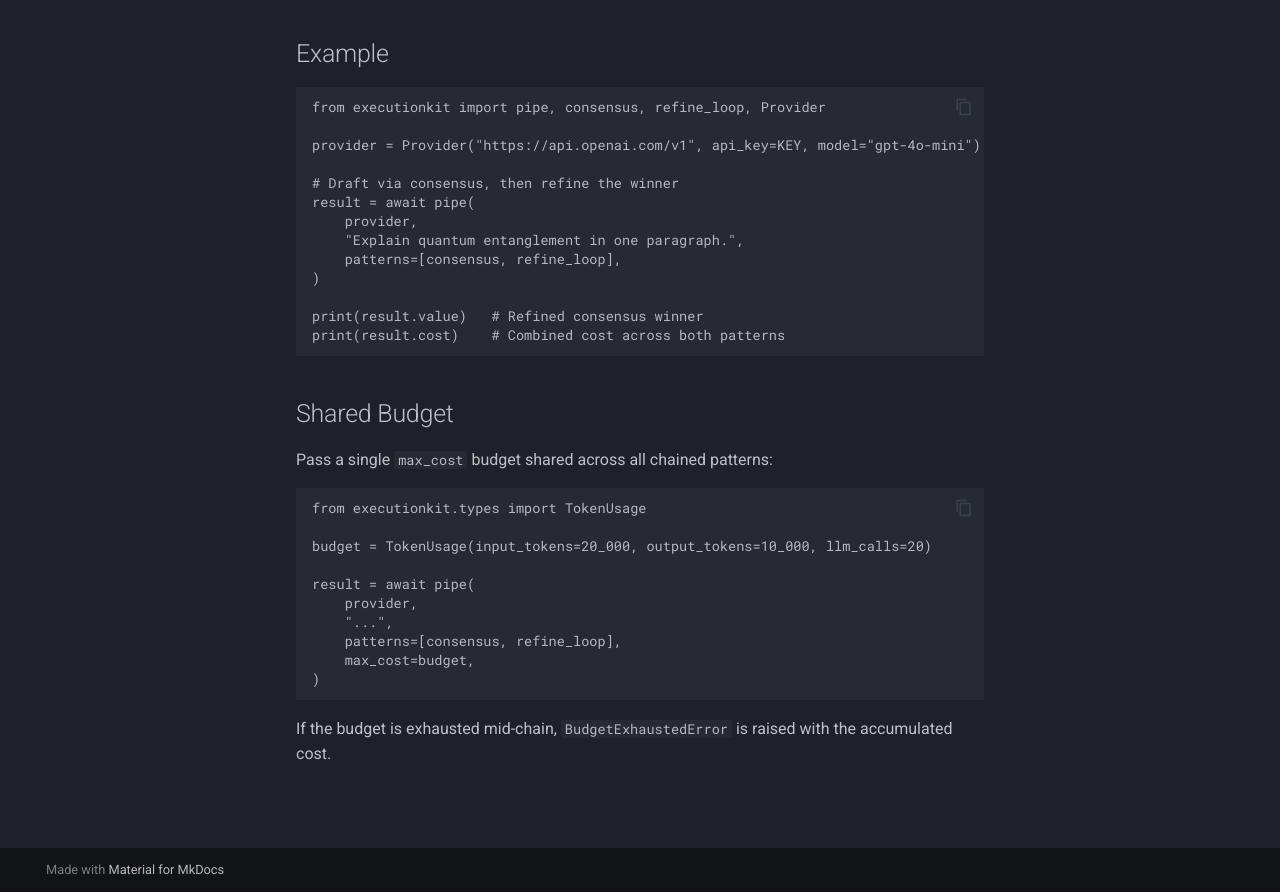
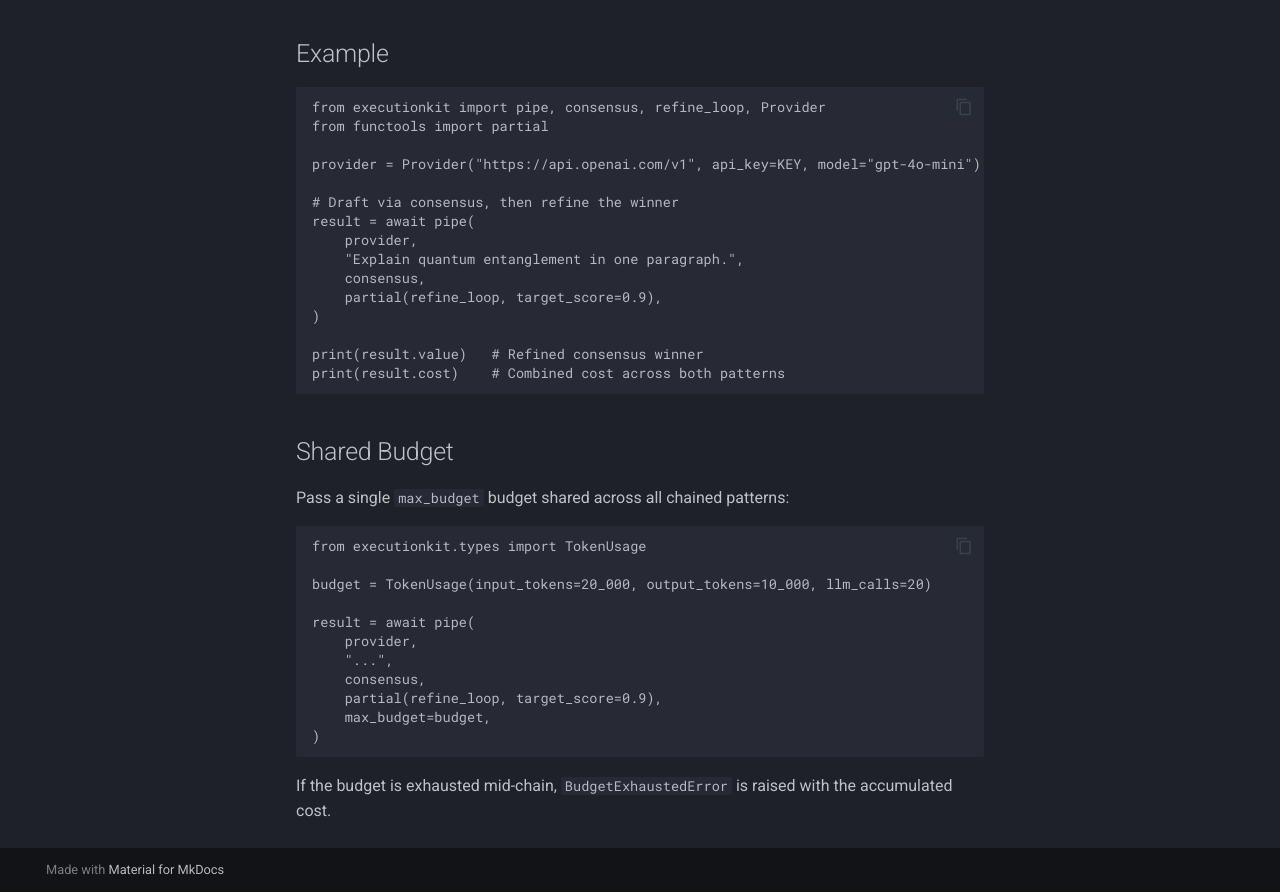
Before and after one commit to tafreeman/executionkit, an MkDocs documentation site: the page built from docs/patterns/pipe.md, in a window 1280 px wide and 1265 px high, cut to the strip 373-1265 px from the top of the window. Built offline with MkDocs 1.6.1 and Material for MkDocs 9.7.7, drawn with Linux system fonts in a browser that asks for light colours; comment, search, counter and statistics services are not loaded.

Commit message:
docs: fix pipe example to use variadic args instead of patterns list
Agent-Logs-Url: https://github.com/tafreeman/executionkit/sessions/542e2c4f-07a0-4527-ada2-3be782faf896

Co-authored-by: knowlesjim287-bot <246101161+knowlesjim287-bot@users.noreply.github.com>

````diff
--- a/docs/patterns/pipe.md
+++ b/docs/patterns/pipe.md
@@ -8,6 +8,7 @@ Chain patterns together, threading each result's value as the next prompt.
 
 ```python
 from executionkit import pipe, consensus, refine_loop, Provider
+from functools import partial
 
 provider = Provider("https://api.openai.com/v1", api_key=KEY, model="gpt-4o-mini")
 
@@ -15,7 +16,8 @@ provider = Provider("https://api.openai.com/v1", api_key=KEY, model="gpt-4o-mini
 result = await pipe(
     provider,
     "Explain quantum entanglement in one paragraph.",
-    patterns=[consensus, refine_loop],
+    consensus,
+    partial(refine_loop, target_score=0.9),
 )
 
 print(result.value)   # Refined consensus winner
@@ -24,7 +26,7 @@ print(result.cost)    # Combined cost across both patterns
 
 ## Shared Budget
 
-Pass a single `max_cost` budget shared across all chained patterns:
+Pass a single `max_budget` budget shared across all chained patterns:
 
 ```python
 from executionkit.types import TokenUsage
@@ -34,8 +36,9 @@ budget = TokenUsage(input_tokens=20_000, output_tokens=10_000, llm_calls=20)
 result = await pipe(
     provider,
     "...",
-    patterns=[consensus, refine_loop],
-    max_cost=budget,
+    consensus,
+    partial(refine_loop, target_score=0.9),
+    max_budget=budget,
 )
 ```
 
````
